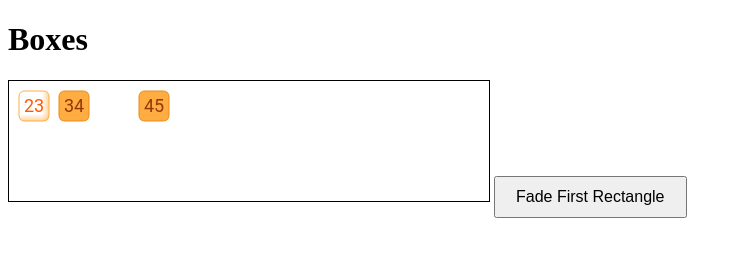
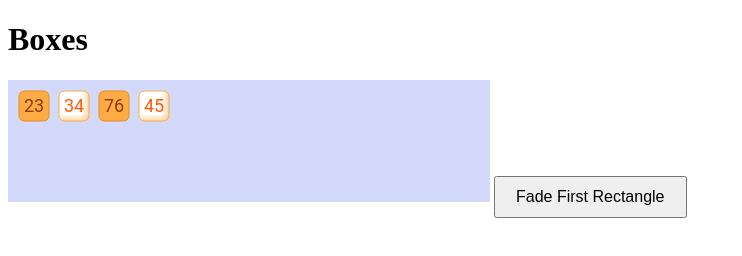
Before and after one commit to chejen/native-web, a plain HTML site: page canvas/boxes.html in a window 1280 px wide. Both pictures are taken after a click on the button "Fade First Rectangle". Shown: the whole page, without its empty margins (0-742 px from the left). Drawn offline with Linux system fonts and the light colour scheme.

Commit message:
code refactoring

```diff
--- a/canvas/boxes.html
+++ b/canvas/boxes.html
@@ -9,7 +9,7 @@
       height: 100vh;
     }
     canvas {
-      border: 1px solid black;
+      border: 1px solid #D2D9FB;
     }
     button {
       margin-top: 20px;
@@ -36,6 +36,9 @@
       MARKED: {
         dashed: false,
       },
+      ONE_LEFT_PLACEHOLDER: {
+        dashed: false,
+      },
       ONE_LEFT: {
         dashed: false,
         glowOffset: 7,
@@ -47,8 +50,8 @@
     canvas.setAttribute('height', '120');
 
     // Takes effect after canvas.setAttribute
-    ctx.textAlign = "center";
-    ctx.textBaseline = "middle";
+    ctx.textAlign = 'center';
+    ctx.textBaseline = 'middle';
     ctx.font = '18px Roboto, Arial';
 
     const cells = [{
@@ -61,6 +64,12 @@
       x: 50,
       y: 10,
       number: 34,
+      cellStyle: 'INIT',
+      taskStack: [],
+    }, {
+      x: 90,
+      y: 10,
+      number: 76,
       cellStyle: 'MARKED',
       taskStack: [],
     }, {
@@ -71,7 +80,7 @@
       taskStack: [],
     }];
 
-    function processTask(cell) {
+    function beforeRenderCell(cell) {
       const { taskStack = [] } = cell;
       if (!taskStack.length) return;
       const task = taskStack.pop();
@@ -80,43 +89,70 @@
 
       if (task.taskType === 'updateCellType') return;
 
-      if (task.taskType === 'fadeOut') {
-        if (task.processingStartTime) {
-          const elapsed = Date.now() - task.processingStartTime;
-          if (elapsed > task.durationInMilliSeconds) return;
-          cell.opacity = 1 - elapsed / task.durationInMilliSeconds;
-        } else {
-          task.processingStartTime = Date.now();
-        }
+      if (['fadeOut', 'fadeIn'].includes(task.taskType)) {
+        const now = Date.now();
+        if (!task.processingStartTime) task.processingStartTime = now;
+
+        const elapsed = now - task.processingStartTime;
+        if (elapsed > task.durationInMilliSeconds) return;
+
+        cell.opacity = task.taskType === 'fadeOut'
+          ? 1 - elapsed / task.durationInMilliSeconds
+          : elapsed / task.durationInMilliSeconds;
         taskStack.push(task);
-        return;
+      }
+    }
+
+    function renderCell(cell) {
+      ctx.globalAlpha = cell.opacity ?? 1;
+
+      switch (cell.cellStyle) {
+        case 'MARKED':
+        case 'ONE_LEFT_PLACEHOLDER':
+          ctx.fillStyle = '#FFAC43';
+          ctx.strokeStyle = cell.cellStyle === 'MARKED' ? '#EA8C15' : '#fff';
+          drawRoundedRect({ ...cell, ...cellStyles[cell.cellStyle] });
+          ctx.fillStyle = '#933807';
+          drawNumber(cell);
+          break;
+
+        case 'ONE_LEFT':
+          ctx.fillStyle = '#FFFFFF';
+          ctx.strokeStyle = '#FFAC43';
+          drawRoundedRect({ ...cell, ...cellStyles[cell.cellStyle] });
+          ctx.fillStyle = '#FF5900';
+          drawNumber(cell);
+          break;
+
+        case 'INIT':
+          ctx.fillStyle = 'rgba(131, 158, 230, 0.5)';
+          ctx.strokeStyle = '#839EE6';
+          drawRoundedRect({ ...cell, ...cellStyles[cell.cellStyle] });
+          ctx.fillStyle = '#2B4995';
+          drawNumber(cell);
+          break;
+
+        default:
+          break;
       }
 
-      if (task.taskType === 'fadeOut') {
-        if (task.processingStartTime) {
-          const elapsed = Date.now() - task.processingStartTime;
-          if (elapsed > task.durationInMilliSeconds) return;
-          cell.opacity = 1 - elapsed / task.durationInMilliSeconds;
-        } else {
-          task.processingStartTime = Date.now();
-          cell.opacity = 1;
-        }
-        taskStack.push(task);
-        return;
-      }
+      ctx.globalAlpha = 1; // Reset opacity
+    }
 
-      if (task.taskType === 'fadeIn') {
-        if (task.processingStartTime) {
-          const elapsed = Date.now() - task.processingStartTime;
-          if (elapsed > task.durationInMilliSeconds) return;
-          cell.opacity = elapsed / task.durationInMilliSeconds;
-        } else {
-          task.processingStartTime = Date.now();
-          cell.opacity = 0;
-        }
-        taskStack.push(task);
-        return;
-      }
+    function drawRectangles() {
+      ctx.clearRect(0, 0, canvas.width, canvas.height); // Clear canvas before redrawing
+      ctx.fillStyle = '#D2D9FB';
+      ctx.fillRect(0, 0, canvas.width, canvas.height);
+
+      let isTasksCompleted = true;
+      cells.forEach(cell => {
+        beforeRenderCell(cell);
+        renderCell(cell);
+
+        if (cell.taskStack?.length) isTasksCompleted = false;
+      });
+
+      if (!isTasksCompleted) requestAnimationFrame(drawRectangles);
     }
 
     function drawRoundedRect({
@@ -188,43 +224,13 @@
 
     function drawRectangles(timestamp) {
       ctx.clearRect(0, 0, canvas.width, canvas.height); // Clear canvas before redrawing
+      ctx.fillStyle = '#D2D9FB';
+      ctx.fillRect(0, 0, canvas.width, canvas.height);
 
       let isTasksCompleted = true;
       cells.forEach(cell => {
-        processTask(cell);
-        ctx.globalAlpha = cell.opacity ?? 1;
-
-        switch (cell.cellStyle) {
-          case 'MARKED':
-            ctx.fillStyle = "#FFAC43";
-            ctx.strokeStyle = "#EA8C15";
-            drawRoundedRect({ ...cell, ...cellStyles[cell.cellStyle] });
-            ctx.fillStyle = "#933807";
-            drawNumber(cell);
-            break;
-
-          case 'ONE_LEFT':
-            ctx.fillStyle = "#FFFFFF";
-            ctx.strokeStyle = "#FFAC43";
-            drawRoundedRect({ ...cell, ...cellStyles[cell.cellStyle] });
-
-            ctx.fillStyle = "#FF5900";
-            drawNumber(cell);
-            break;
-
-          case 'INIT':
-            ctx.fillStyle = "rgba(131, 158, 230, 0.5)";
-            ctx.strokeStyle = "#839EE6";
-            drawRoundedRect({ ...cell, ...cellStyles[cell.cellStyle] });
-            ctx.fillStyle = "#2B4995";
-            drawNumber(cell);
-            break;
-
-          default: // NONE
-            break;
-        }
-
-        ctx.globalAlpha = 1;
+        beforeRenderCell(cell);
+        renderCell(cell);
         if (cell.taskStack?.length) isTasksCompleted = false;
       });
 
@@ -235,15 +241,15 @@
 
     fadeButton.addEventListener('click', () => {
       // FILO
-      // cells[0].taskStack.push({
-      //   taskType: 'fadeIn',
-      //   durationInMilliSeconds: 100,
-      //   cellStyle: 'MARKED',
-      // }, {
-      //   taskType: 'fadeOut',
-      //   durationInMilliSeconds: 100,
-      //   cellStyle: 'INIT',
-      // });
+      cells[0].taskStack.push({
+        taskType: 'fadeIn',
+        durationInMilliSeconds: 100,
+        cellStyle: 'MARKED',
+      }, {
+        taskType: 'fadeOut',
+        durationInMilliSeconds: 100,
+        cellStyle: 'INIT',
+      });
 
       // cells[0].taskStack.push({
       //   taskType: 'fadeIn',
@@ -254,20 +260,22 @@
       //   cellStyle: 'NONE'
       // });
 
-      cells[0].taskStack.push({
+      cells[1].taskStack.push({
         taskType: 'fadeIn',
-        durationInMilliSeconds: 300,
+        durationInMilliSeconds: 250,
         cellStyle: 'ONE_LEFT',
       }, {
-        taskType: 'updateCellType',
-        cellStyle: 'NONE'
+        taskType: 'fadeOut',
+        durationInMilliSeconds: 50,
+        cellStyle: 'ONE_LEFT_PLACEHOLDER',
       }, {
         taskType: 'fadeIn',
-        durationInMilliSeconds: 200,
-        cellStyle: 'MARKED',
+        durationInMilliSeconds: 150,
+        cellStyle: 'ONE_LEFT_PLACEHOLDER',
       }, {
-        taskType: 'updateCellType',
-        cellStyle: 'NONE'
+        taskType: 'fadeOut',
+        durationInMilliSeconds: 50,
+        cellStyle: 'INIT',
       });
 
       cells[2].taskStack.push({
```
